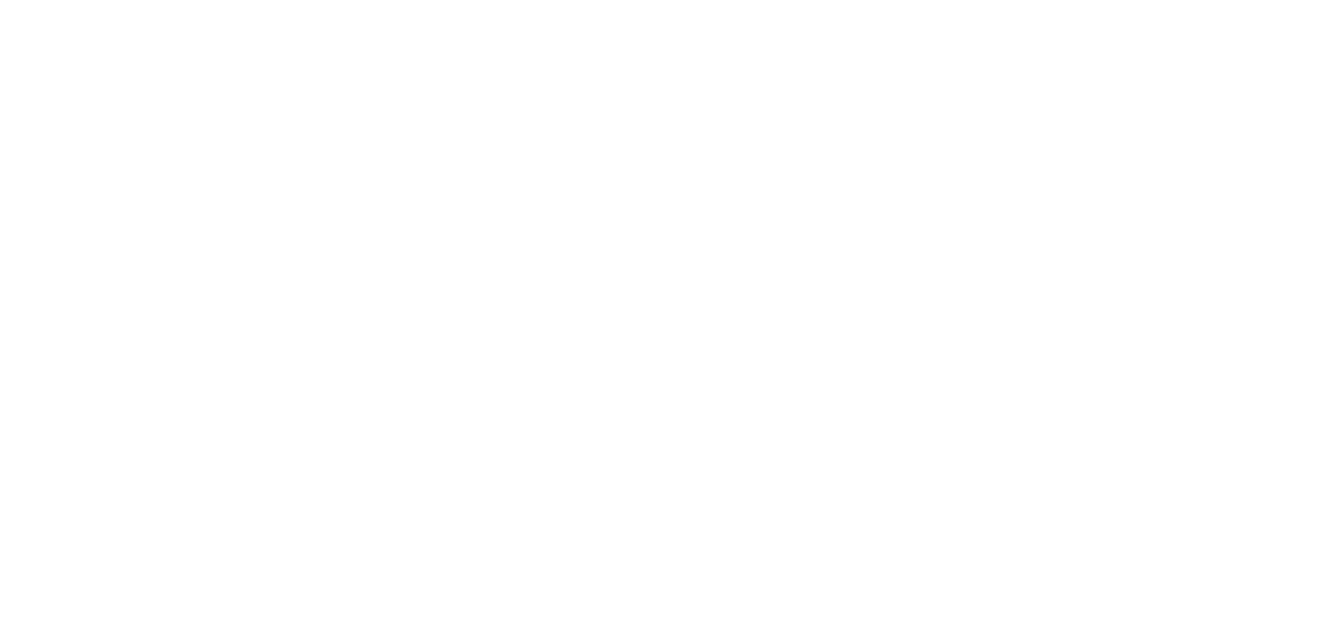
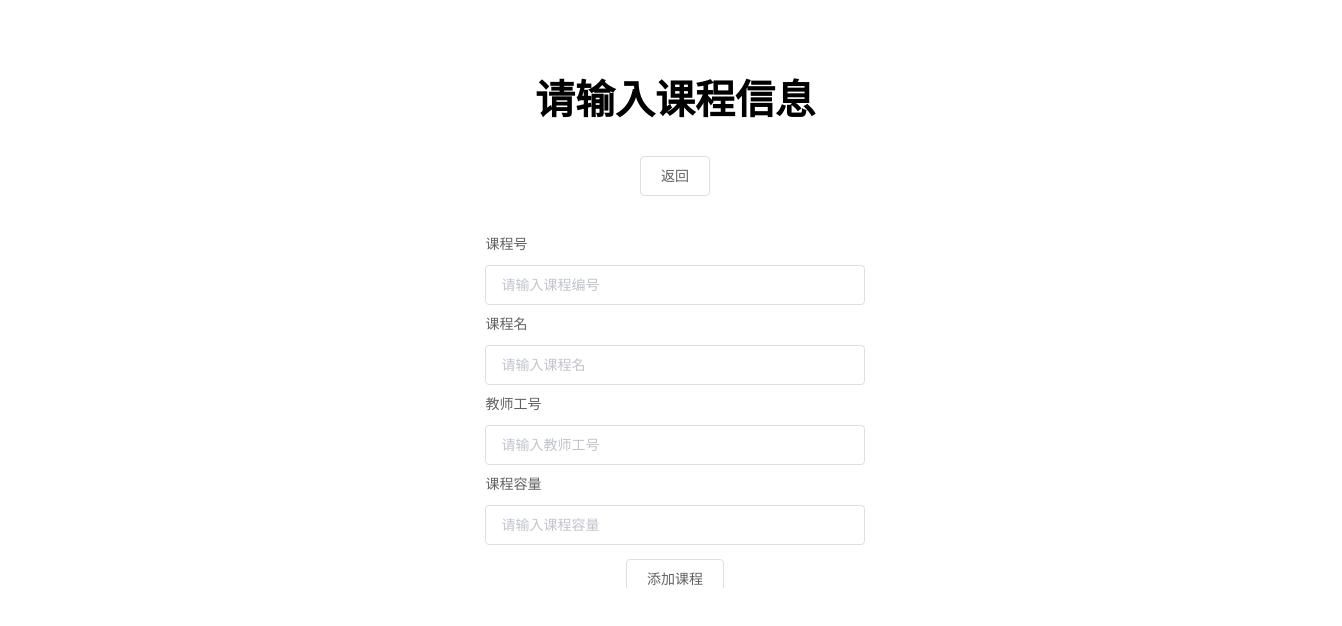
Before and after one commit to liuzhiyan-lzy/CourseNJU-frontend, a Vue app: page /#/senator/course in a window 1280 px wide. Shown: the top 626 px of the page, 1342 px wide, since content can reach past the window. Built offline with nearby package versions, Linux system fonts and the light colour scheme.

Commit message:
add page: addStudent, createCourse modify page: courseInfo, createInfo, userInfo add function: upload file

```diff
--- a/src/router/index.js
+++ b/src/router/index.js
@@ -6,6 +6,8 @@
 import CreateUser from "../views/senator/createUser";
 import userInfo from "../views/senator/userInfo";
 import courseInfo from "../views/senator/courseInfo";
+import CreateCourse from "../views/senator/createCourse";
+import AddStudent from "../views/senator/addStudent";
 
 Vue.use(Router)
 
@@ -40,6 +42,16 @@
       path: '/senator/course/info',
       name: 'CourseInfo',
       component: courseInfo
+    },
+    {
+      path: '/senator/course',
+      name: 'CreateCourse',
+      component: CreateCourse
+    },
+    {
+      path: '/senator/course/info/add',
+      name: 'AddStudent',
+      component: AddStudent
     }
   ]
 })
--- /dev/null
+++ b/src/views/senator/addStudent.vue
@@ -0,0 +1,103 @@
+<template>
+  <div class="container" align="center">
+    <el-form :model="addStudentInfo">
+
+      <div class="title-container">
+        <h3 class="title">请输入学生信息</h3>
+      </div>
+
+      <el-button class="button" @click="back">返回</el-button>
+      <br/>
+      <br/>
+
+      <el-form-item class="textarea" label="请输入需要添加的学号 或 上传学号名单" prop="student_id">
+        <el-input v-model="addStudentInfo.student_id" placeholder="请输入学号" type="text"></el-input>
+      </el-form-item>
+
+      <br/>
+      <br/>
+      <br/>
+      <br/>
+      <el-button class="button" @click="addStudent">添加学生</el-button>
+      <br/>
+      <br/>
+      <br/>
+      <el-button class="button" @click="addFile">上传文件</el-button>
+      <br/>
+      <br/>
+      <br/>
+
+    </el-form>
+  </div>
+</template>
+
+<script>
+export default {
+  name: "AddStudent",
+  data() {
+    return {
+      addStudentInfo: {
+        student_id: ''
+      }
+    }
+  },
+  methods: {
+    addStudent() {
+      var params = new URLSearchParams();
+      params.append('course_id', sessionStorage.getItem('course_info_id'));
+      params.append('student_id', this.addStudentInfo.student_id);
+      this.axios.post('/course/add-student', params)
+        .then((res) => {
+          console.log(res.data);
+          this.$message.info("添加成功");
+        })
+        .catch((error) => {
+          console.log(error);
+        });
+    },
+    addFile() {
+
+    },
+    back() {
+      this.$router.push("/senator/course/info");
+    }
+  }
+}
+</script>
+
+<style lang="scss" scoped>
+
+.container {
+  min-height: 100%;
+  width: 100%;
+  background-color: #ffffff;
+  overflow: hidden;
+  position: relative;
+  max-width: 100%;
+  padding: 60px 35px 0;
+
+  .button {
+    margin: 0 auto -20px auto;
+  }
+
+  .title-container {
+    position: relative;
+    .title {
+      font-size: 40px;
+      color: #000000;
+      margin: 0 auto 30px auto;
+      text-align: center;
+      font-weight: bold;
+    }
+  }
+
+  .textarea {
+    width: 30%;
+    margin: 40px 0 0 0;
+    height: 40px;
+    font-size: 16px !important;
+    color: #000000 !important;
+  }
+}
+
+</style>
--- a/src/views/senator/courseInfo.vue
+++ b/src/views/senator/courseInfo.vue
@@ -67,6 +67,7 @@
       this.axios.post('/course/update', params)
         .then((res) => {
           console.log(res.data);
+          this.$message.info("更新成功");
           this.$router.push("/senator/course/info");
         })
         .catch((error) => {
@@ -74,7 +75,7 @@
         });
     },
     addStudent() {
-
+      this.$router.push("/senator/course/info/add");
     }
   }
 }
--- /dev/null
+++ b/src/views/senator/createCourse.vue
@@ -0,0 +1,108 @@
+<template>
+  <div class="container" align="center">
+    <el-form :model="courseInfo">
+
+      <div class="title-container">
+        <h3 class="title">请输入课程信息</h3>
+      </div>
+
+      <el-button class="button" @click="back">返回</el-button>
+      <br/>
+
+      <el-form-item class="textarea" label="课程号" prop="course_id">
+        <el-input v-model="courseInfo.course_id" placeholder="请输入课程编号" type="text"></el-input>
+      </el-form-item>
+
+      <el-form-item class="textarea" label="课程名" prop="course_name">
+        <el-input v-model="courseInfo.course_name" placeholder="请输入课程名" type="text"></el-input>
+      </el-form-item>
+
+      <el-form-item class="textarea" label="教师工号" prop="teacher_id">
+        <el-input v-model="courseInfo.teacher_id" type="text" placeholder="请输入教师工号"></el-input>
+      </el-form-item>
+
+      <el-form-item class="textarea" label="课程容量" prop="identity_id">
+        <el-input v-model="courseInfo.capacity" type="text" placeholder="请输入课程容量"></el-input>
+      </el-form-item>
+
+      <br/>
+      <br/>
+      <br/>
+      <el-button class="button" @click="handleCourse">添加课程</el-button>
+
+    </el-form>
+  </div>
+</template>
+
+<script>
+export default {
+  name: "CreateCourse",
+  data() {
+    return {
+      courseInfo: {
+        course_id: '',
+        course_name: '',
+        teacher_id: '',
+        capacity: ''
+      }
+    }
+  },
+  methods: {
+    handleCourse() {
+      var params = new URLSearchParams();
+      params.append('course_id', this.courseInfo.course_id);
+      params.append('course_name',this.courseInfo.course_name);
+      params.append('teacher_id',this.courseInfo.teacher_id);
+      params.append('capacity',this.courseInfo.capacity);
+      this.axios.post('/course/add', params)
+        .then((res) => {
+          console.log(res.data);
+          this.$router.push("/senator");
+        })
+        .catch((error) => {
+          console.log(error);
+        });
+    },
+    back() {
+      this.$router.push("/senator");
+    }
+  }
+}
+</script>
+
+<style lang="scss" scoped>
+
+.container {
+  min-height: 100%;
+  width: 100%;
+  background-color: #ffffff;
+  overflow: hidden;
+  position: relative;
+  max-width: 100%;
+  padding: 60px 35px 0;
+
+  .button {
+    margin: 0 auto -20px auto;
+  }
+
+  .title-container {
+    position: relative;
+    .title {
+      font-size: 40px;
+      color: #000000;
+      margin: 0 auto 30px auto;
+      text-align: center;
+      font-weight: bold;
+    }
+  }
+
+  .textarea {
+    width: 30%;
+    margin: 40px 0 0 0;
+    height: 40px;
+    font-size: 16px !important;
+    color: #000000 !important;
+  }
+}
+
+</style>
--- a/src/views/senator/createUser.vue
+++ b/src/views/senator/createUser.vue
@@ -9,8 +9,8 @@
       <el-button class="button" @click="back">返回</el-button>
       <br/>
 
-      <el-form-item class="textarea" label="类别" prop="type">
-        <el-input v-model="registerForm.type" placeholder="请输入类别: 1为学生, 2为教师" type="number"></el-input>
+      <el-form-item class="textarea" label="类别 (教务员/学生/教师)" prop="type">
+        <el-input v-model="registerForm.type" placeholder="请输入类别" type="text"></el-input>
       </el-form-item>
 
       <el-form-item class="textarea" label="账号" prop="user_id">
@@ -25,8 +25,8 @@
         <el-input v-model="registerForm.identity_id" type="text" placeholder="请输入身份证号"></el-input>
       </el-form-item>
 
-      <el-form-item class="textarea" label="性别" prop="user_sex">
-        <el-input v-model="registerForm.user_sex" type="number" placeholder="请输入性别: 1为男, 2为女"></el-input>
+      <el-form-item class="textarea" label="性别 (男/女)" prop="user_sex">
+        <el-input v-model="registerForm.user_sex" type="text" placeholder="请输入性别"></el-input>
       </el-form-item>
 
       <el-form-item class="textarea" label="学院" prop="college">
@@ -43,7 +43,18 @@
       <el-button class="button" @click="handleRegister">注册用户</el-button>
       <br/>
       <br/>
-      <el-button class="button" @click="handleImport">上传文件</el-button>
+      <br/>
+      <el-upload
+        style="display: inline"
+        :show-file-list="false"
+        :on-success="onSuccess"
+        :on-error="onError"
+        :before-upload="beforeUpload"
+        action="/user/import">
+        <el-button type="success" :disabled="!enabledUploadBtn">上传文件</el-button>
+      </el-upload>
+      <br/>
+      <br/>
 
     </el-form>
   </div>
@@ -55,40 +66,60 @@
   data() {
     return {
       registerForm: {
-        type: 1,
+        type: '',
         user_id: '',
         user_name: '',
         identity_id: '',
-        user_sex: 1,
+        user_sex: '',
         college: '',
         email: ''
-      }
+      },
+      enabledUploadBtn: true
     }
   },
   methods: {
     handleRegister() {
       var params = new URLSearchParams();
-      params.append('type', this.registerForm.type);
+      if (this.registerForm.type === '教务员')
+        params.append('type', '0');
+      else if (this.registerForm.type === '学生')
+        params.append('type', '1');
+      else
+        params.append('type', '2');
       params.append('user_id',this.registerForm.user_id);
       params.append('user_name',this.registerForm.user_name);
       params.append('identity_id',this.registerForm.identity_id);
-      params.append('user_sex', this.registerForm.user_sex);
+      if (this.registerForm.user_sex === '男')
+        params.append('user_sex', '1');
+      else
+        params.append('user_sex', '2');
       params.append('college', this.registerForm.college);
       params.append('email', this.registerForm.email);
       this.axios.post('/user/register', params)
         .then((res) => {
           console.log(res.data);
+          this.$message.info("注册成功");
           this.$router.push("/senator");
         })
         .catch((error) => {
           console.log(error);
         });
     },
-    handleImport() {
-
-    },
     back() {
       this.$router.push("/senator");
+    },
+    onSuccess(response, file, fileList) {
+      this.enabledUploadBtn = true;
+      this.btnText = '数据导入';
+      this.$message.info("导入成功");
+    },
+    onError(err, file, fileList) {
+      this.enabledUploadBtn = true;
+      this.btnText = '数据导入';
+    },
+    beforeUpload(file) {
+      this.enabledUploadBtn = false;
+      this.btnText = '正在导入';
     }
   }
 }
--- a/src/views/senator/userInfo.vue
+++ b/src/views/senator/userInfo.vue
@@ -85,6 +85,7 @@
       this.axios.post('/user/update', params)
         .then((res) => {
           console.log(res.data);
+          this.$message.info("更新成功");
           this.$router.push("/senator/user/info");
         })
         .catch((error) => {
```
